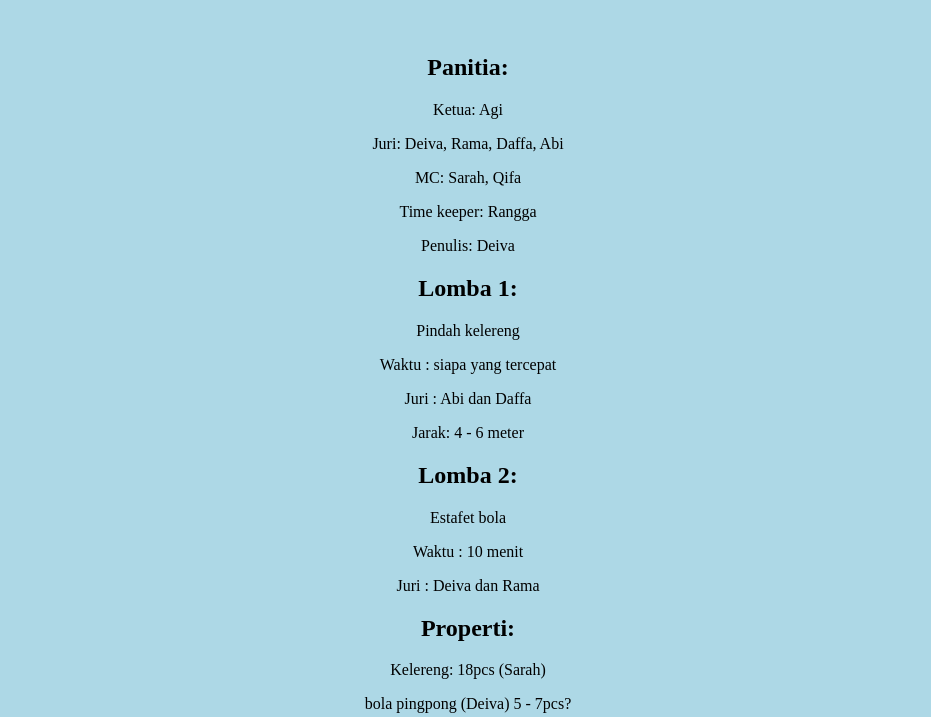
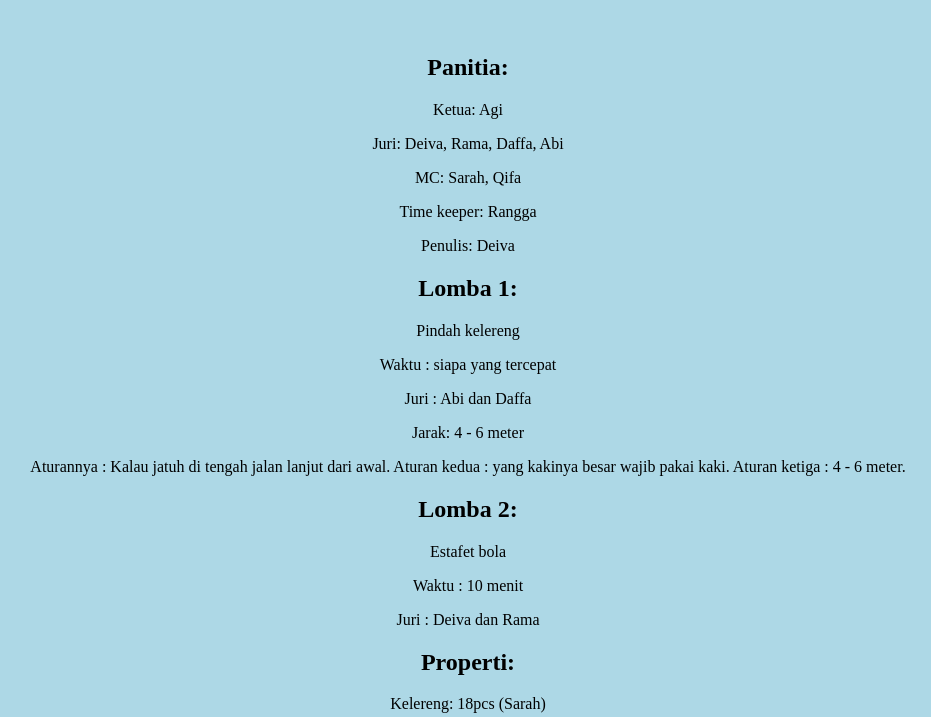
Before and after one commit to Daffa7382466/17kancil.github.io, a plain HTML site: page index.html in a window 1280 px wide. Shown: the part 83-800 px from the top of the page, without its empty margins (172-1103 px from the left). Drawn offline with Linux system fonts and the light colour scheme.

Commit message:
index.html

```diff
--- a/index.html
+++ b/index.html
@@ -20,11 +20,13 @@
     <p>Time keeper: Rangga</p>
     <p>Penulis: Deiva</p>
 
+
     <h2>Lomba 1:</h2>
     <p>Pindah kelereng</p>
     <p>Waktu : siapa yang tercepat</p>
     <p>Juri : Abi dan Daffa</p>
     <p>Jarak: 4 - 6 meter</p>
+    <p>Aturannya : Kalau jatuh di tengah jalan lanjut dari awal. Aturan kedua : yang kakinya besar wajib pakai kaki. Aturan ketiga : 4 - 6 meter.</p>
 
     <h2>Lomba 2:</h2>
     <p>Estafet bola</p>
```
